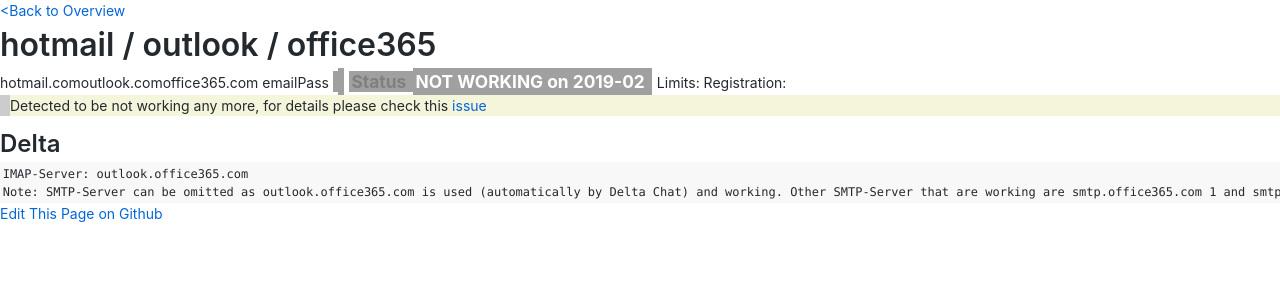
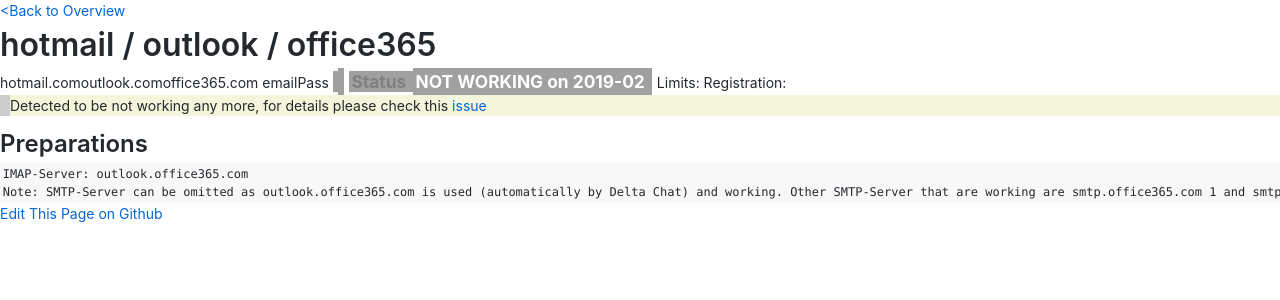
Before and after one commit to deltachat/provider-db, a Jekyll site: the page built from _providers/hotmail.md, in a window 1280 px wide. Shown: the top 300 px of the page. Built offline with Jekyll 4.4.1, drawn with Linux system fonts in a browser that asks for light colours.

Commit message:
update readme

````diff
--- a/_providers/hotmail.md
+++ b/_providers/hotmail.md
@@ -12,7 +12,7 @@
 
 > Detected to be not working any more, for details please check this [issue](https://github.com/deltachat/deltachat-core/issues/561)
 
-## Delta
+## Preparations
 ```
 IMAP-Server: outlook.office365.com
 Note: SMTP-Server can be omitted as outlook.office365.com is used (automatically by Delta Chat) and working. Other SMTP-Server that are working are smtp.office365.com 1 and smtp-mail.outlook.com 6.
````
Also changed, not shown: README.md.
